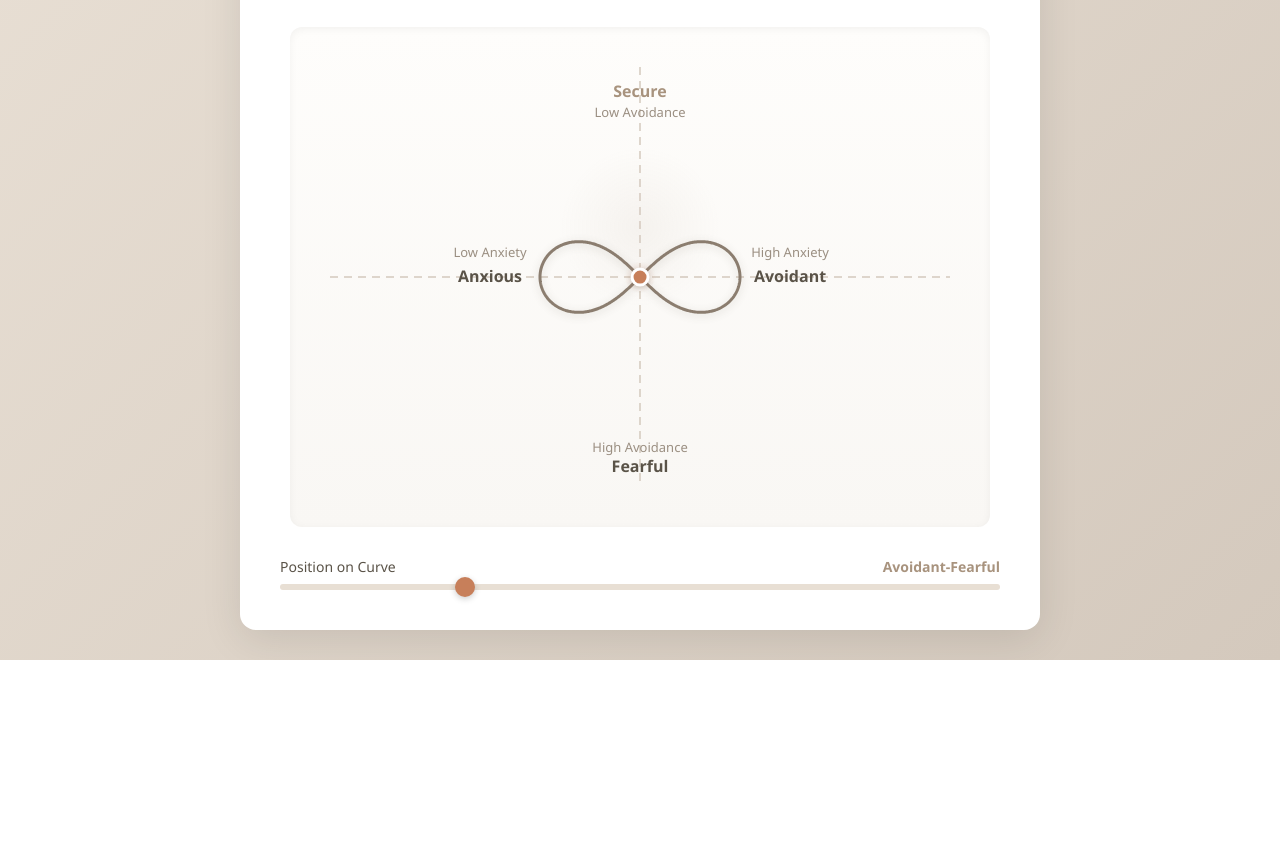
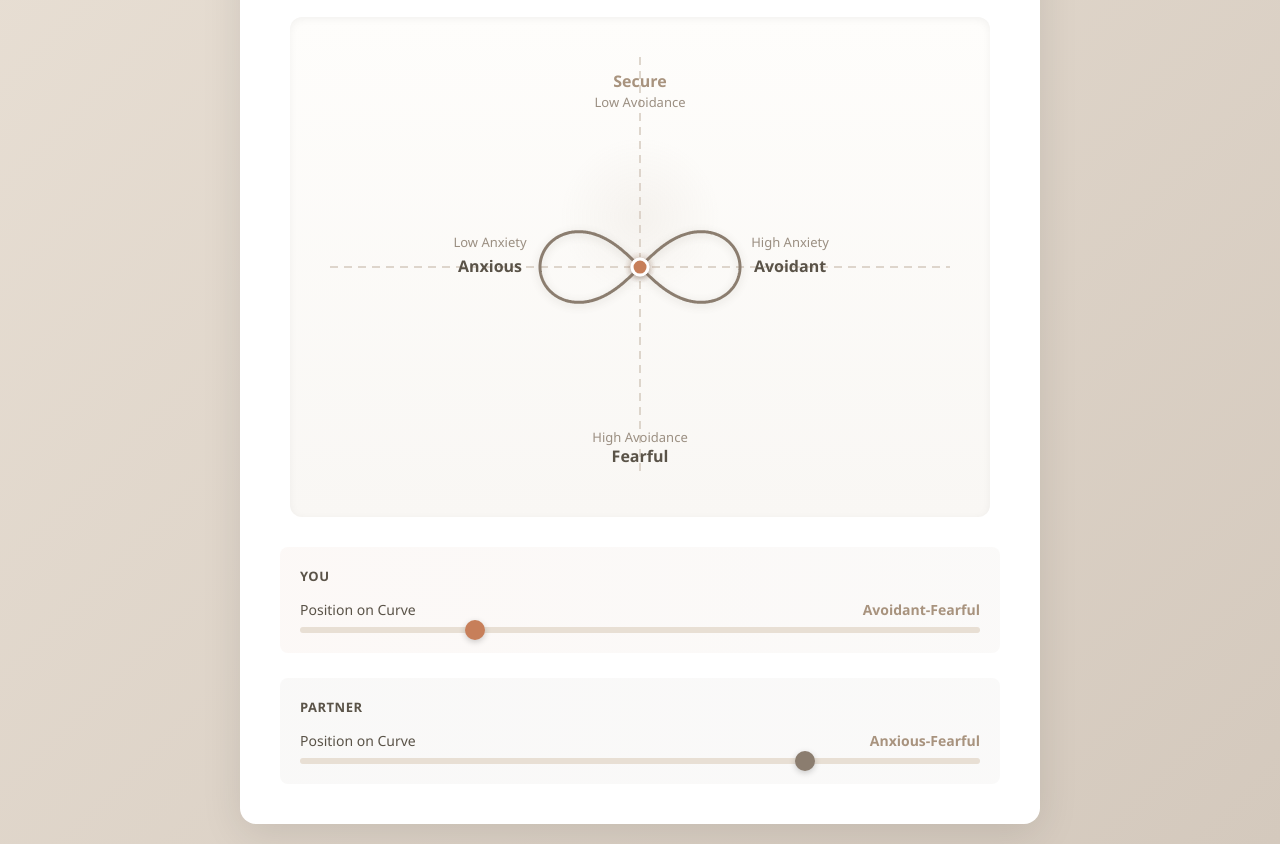
Before and after one commit to parzival3/attachment-graphs, a plain HTML site: page index.html in a window 1280 px wide. Shown: the part 140-984 px from the top of the page. Before the commit the page ends 800 px from the top, so only its background shows below. Drawn offline with Linux system fonts and the light colour scheme.

Commit message:
Add partner position on curve
- Add second slider for partner's attachment position
- Display both points on diagram with different colors
- Your point: warm terracotta (#c77f5a)
- Partner point: warm gray (#8b7d6f)
- Separate sections with subtle background gradients
- Both sliders update independently
- Show attachment style labels for both

Co-Authored-By: Warp <agent@warp.dev>

```diff
--- a/attachment-diagram.js
+++ b/attachment-diagram.js
@@ -258,27 +258,57 @@ function getAttachmentLabel(x, y) {
     return 'Transitional';
 }
 
-// Set up slider
+// Current positions
+let yourPosition = 25;
+let partnerPosition = 75;
+
+// Function to render both points
+function renderBothPoints() {
+    const yourPoint = getPointOnCurve(yourPosition);
+    const partnerPoint = getPointOnCurve(partnerPosition);
+
+    diagram.clear();
+    diagram.drawQuadrants();
+    diagram.drawAxes();
+    diagram.drawInfinityCurve();
+    diagram.drawLabels();
+
+    // Draw both points
+    diagram.plotPoint(partnerPoint.x, partnerPoint.y, '#8b7d6f');
+    diagram.plotPoint(yourPoint.x, yourPoint.y, '#c77f5a');
+}
+
+// Set up sliders
 const curveSlider = document.getElementById('curveSlider');
 const positionValue = document.getElementById('positionValue');
+const partnerSlider = document.getElementById('partnerSlider');
+const partnerPositionValue = document.getElementById('partnerPositionValue');
 
 if (curveSlider && positionValue) {
     // Initial render
-    const initialPoint = getPointOnCurve(25);
-    diagram.render({ anxiety: initialPoint.x, avoidance: initialPoint.y, color: '#c77f5a' });
+    const initialPoint = getPointOnCurve(yourPosition);
+    const partnerPoint = getPointOnCurve(partnerPosition);
     positionValue.textContent = getAttachmentLabel(initialPoint.x, initialPoint.y);
+    partnerPositionValue.textContent = getAttachmentLabel(partnerPoint.x, partnerPoint.y);
+    renderBothPoints();
 
-    // Slider event
+    // Your slider event
     curveSlider.addEventListener('input', (e) => {
-        const percentage = parseFloat(e.target.value);
-        const point = getPointOnCurve(percentage);
+        yourPosition = parseFloat(e.target.value);
+        const point = getPointOnCurve(yourPosition);
+        positionValue.textContent = getAttachmentLabel(point.x, point.y);
+        renderBothPoints();
+    });
 
-        // Update label
-        positionValue.textContent = getAttachmentLabel(point.x, point.y);
-
-        // Render
-        diagram.render({ anxiety: point.x, avoidance: point.y, color: '#c77f5a' });
-    });
+    // Partner slider event
+    if (partnerSlider && partnerPositionValue) {
+        partnerSlider.addEventListener('input', (e) => {
+            partnerPosition = parseFloat(e.target.value);
+            const point = getPointOnCurve(partnerPosition);
+            partnerPositionValue.textContent = getAttachmentLabel(point.x, point.y);
+            renderBothPoints();
+        });
+    }
 }
 
 // Export for use in other scripts
--- a/index.html
+++ b/index.html
@@ -57,7 +57,26 @@
             margin-top: 30px;
             display: flex;
             flex-direction: column;
-            gap: 20px;
+            gap: 25px;
+        }
+
+        .person-section {
+            padding: 20px;
+            border-radius: 8px;
+            background: linear-gradient(to right, rgba(199, 127, 90, 0.05), rgba(168, 147, 126, 0.05));
+        }
+
+        .person-section.partner {
+            background: linear-gradient(to right, rgba(139, 125, 111, 0.05), rgba(155, 143, 130, 0.05));
+        }
+
+        .person-title {
+            font-size: 13px;
+            font-weight: 600;
+            color: #5a5348;
+            margin-bottom: 15px;
+            text-transform: uppercase;
+            letter-spacing: 0.5px;
         }
 
         .slider-group {
@@ -101,6 +120,10 @@
             transition: transform 0.15s;
         }
 
+        .partner input[type="range"]::-webkit-slider-thumb {
+            background: #8b7d6f;
+        }
+
         input[type="range"]::-webkit-slider-thumb:hover {
             transform: scale(1.1);
         }
@@ -116,6 +139,10 @@
             transition: transform 0.15s;
         }
 
+        .partner input[type="range"]::-moz-range-thumb {
+            background: #8b7d6f;
+        }
+
         input[type="range"]::-moz-range-thumb:hover {
             transform: scale(1.1);
         }
@@ -128,12 +155,26 @@
         <canvas id="attachmentCanvas" width="700" height="500"></canvas>
 
         <div class="controls">
-            <div class="slider-group">
-                <div class="slider-label">
-                    <span>Position on Curve</span>
-                    <span id="positionValue">Anxious-Preoccupied</span>
+            <div class="person-section">
+                <div class="person-title">You</div>
+                <div class="slider-group">
+                    <div class="slider-label">
+                        <span>Position on Curve</span>
+                        <span id="positionValue">Anxious-Preoccupied</span>
+                    </div>
+                    <input type="range" id="curveSlider" min="0" max="100" step="0.1" value="25">
                 </div>
-                <input type="range" id="curveSlider" min="0" max="100" step="0.1" value="25">
+            </div>
+
+            <div class="person-section partner">
+                <div class="person-title">Partner</div>
+                <div class="slider-group">
+                    <div class="slider-label">
+                        <span>Position on Curve</span>
+                        <span id="partnerPositionValue">Secure</span>
+                    </div>
+                    <input type="range" id="partnerSlider" min="0" max="100" step="0.1" value="75">
+                </div>
             </div>
         </div>
     </div>
```
